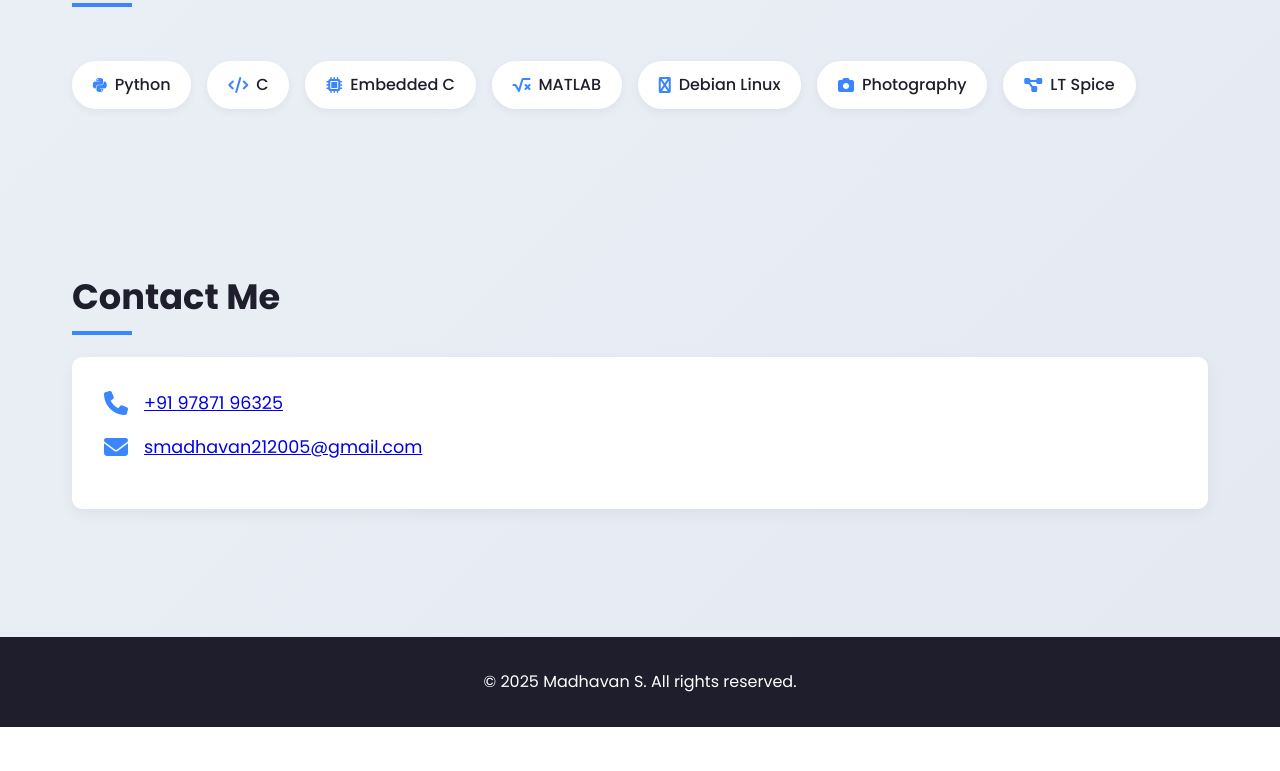
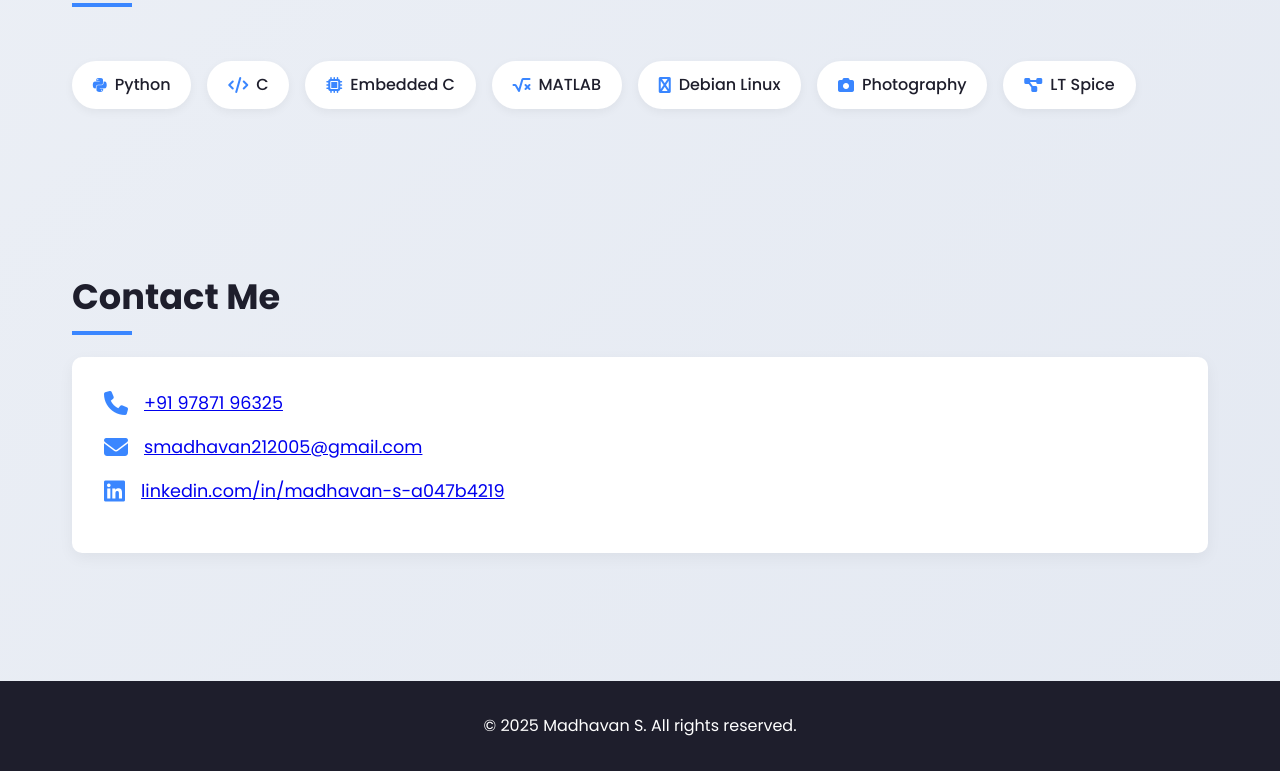
Before and after one commit to smadhavan212005/portfolio, a plain HTML site: page index.html in a window 1280 px wide. Shown: the part 3134-3905 px from the top of the page. Before the commit the page ends 3861 px from the top, so only its background shows below. Drawn offline with Linux system fonts and the light colour scheme.

Commit message:
Update index.html

```diff
--- a/index.html
+++ b/index.html
@@ -1205,6 +1205,11 @@
                 <i class="fas fa-envelope"></i>
                 <a href="mailto:smadhavan212005@gmail.com">smadhavan212005@gmail.com</a>
             </div>
+
+            <div class="contact-info">
+                <i class="fab fa-linkedin"></i>
+                <a href="https://www.linkedin.com/in/madhavan-s-a047b4219" target="_blank">linkedin.com/in/madhavan-s-a047b4219</a>
+            </div>
         </div>
     </section>
 
```
